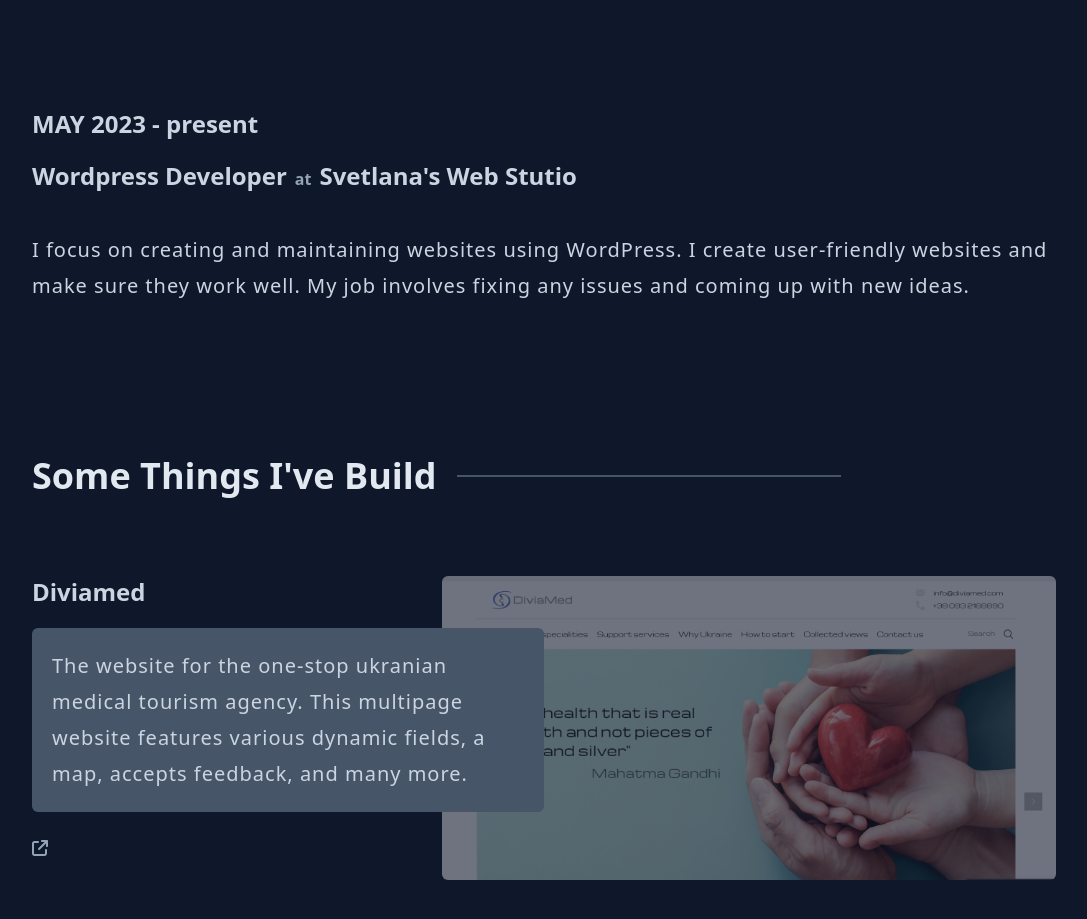
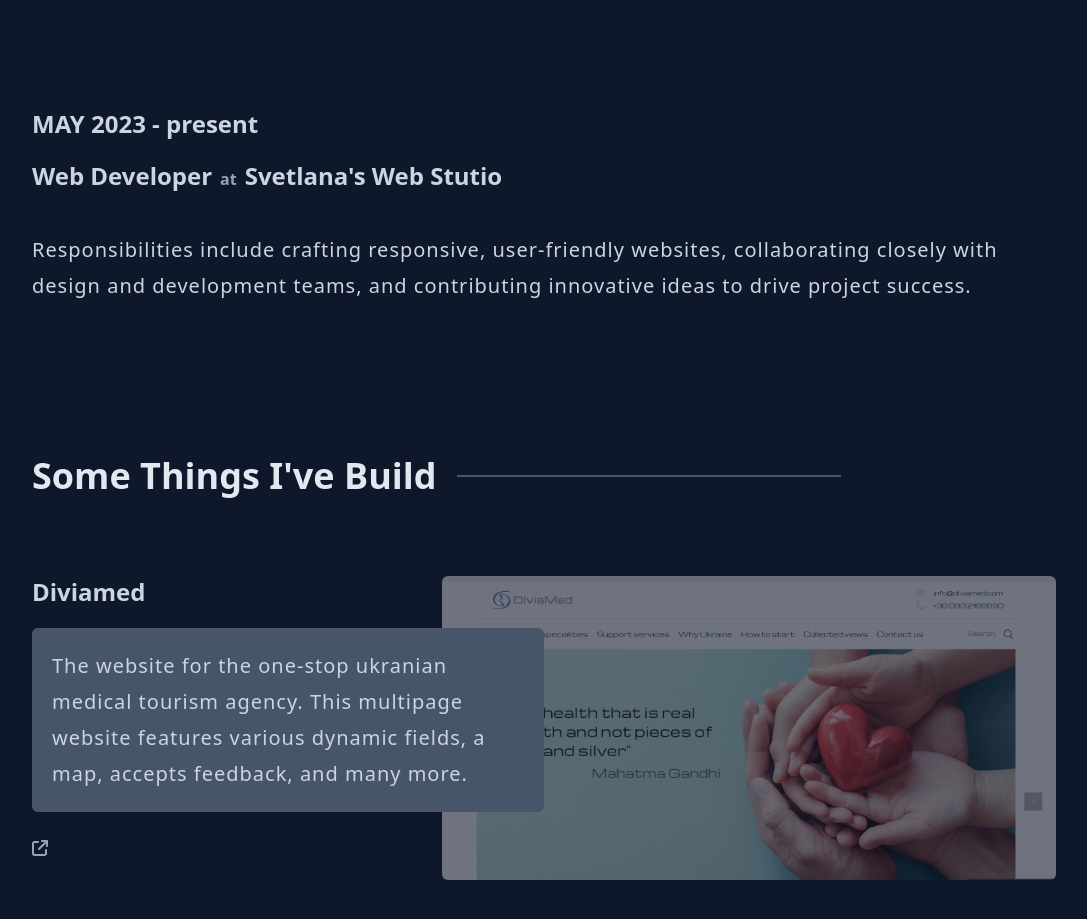
Before and after one commit to SUSocean/portfolio-v2, a React (Create React App) app: page / in a window 1280 px wide. Shown: the part 1840-2759 px from the top of the page, without its empty margins (96-1183 px from the left). Built offline with nearby package versions, Linux system fonts and the light colour scheme.

Commit message:
Update Experience.js

```diff
--- a/src/components/Experience.js
+++ b/src/components/Experience.js
@@ -14,8 +14,8 @@ const Experience = () => {
                             MAY 2023 - present
                         </div>
                         <div>
-                            <h4 className="text-slate-300 text-2xl mb-5 font-semibold pt-5  inline">Wordpress Developer</h4><span className="text-slate-400 pl-2 pr-2 text-1xl mb-5 font-semibold  inline">at</span><h4 className="text-slate-300 text-2xl mb-5 font-semibold pt-5  inline">Svetlana's Web Stutio</h4>
-                            <p className="pt-10 lg:ml-auto mb-6 rounded-md w-9/10 text-slate-300 text-xl tracking-normal leading-8 sm:leading-9 sm:tracking-wider">I focus on creating and maintaining websites using WordPress. I create user-friendly websites and make sure they work well. My job involves fixing any issues and coming up with new ideas.</p>
+                            <h4 className="text-slate-300 text-2xl mb-5 font-semibold pt-5  inline">Web Developer</h4><span className="text-slate-400 pl-2 pr-2 text-1xl mb-5 font-semibold  inline">at</span><h4 className="text-slate-300 text-2xl mb-5 font-semibold pt-5  inline">Svetlana's Web Stutio</h4>
+                            <p className="pt-10 lg:ml-auto mb-6 rounded-md w-9/10 text-slate-300 text-xl tracking-normal leading-8 sm:leading-9 sm:tracking-wider">Responsibilities include crafting responsive, user-friendly websites, collaborating closely with design and development teams, and contributing innovative ideas to drive project success.</p>
                         </div>
                     </li>
                 </ul>
```
